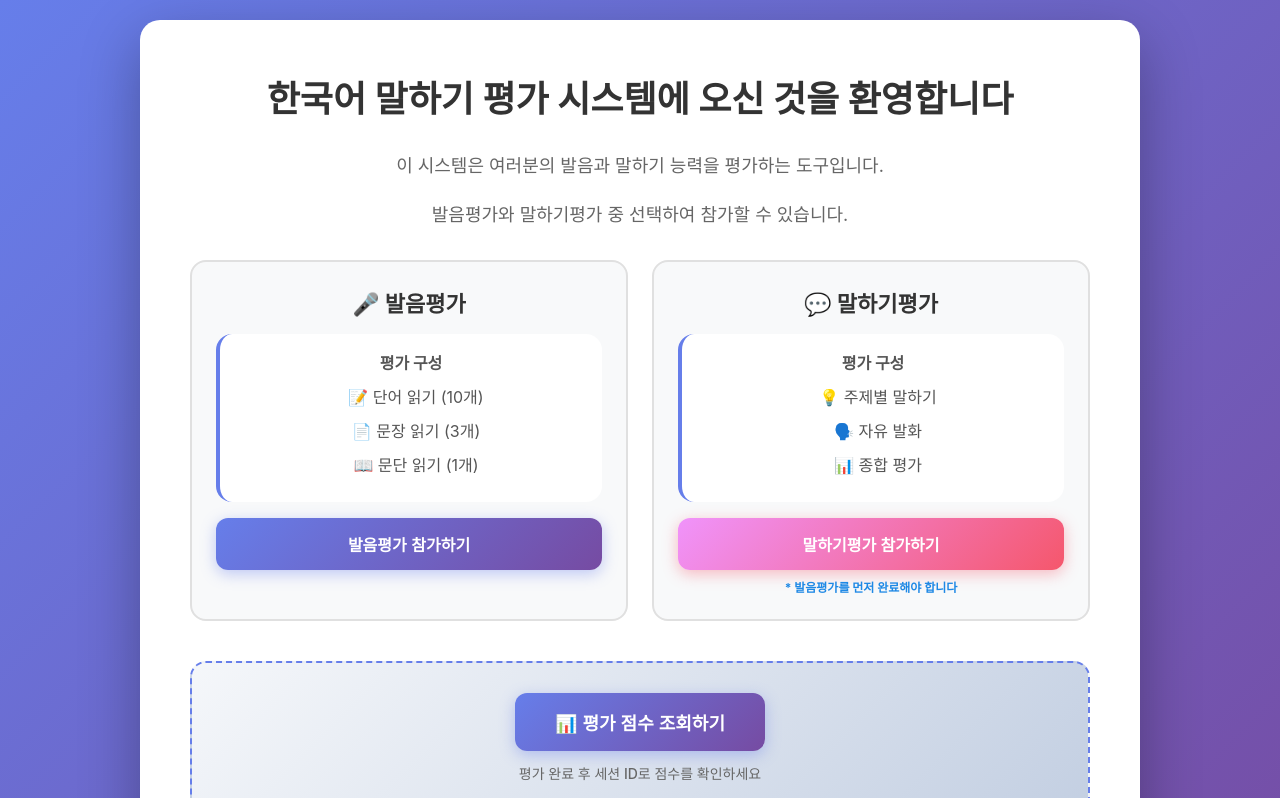
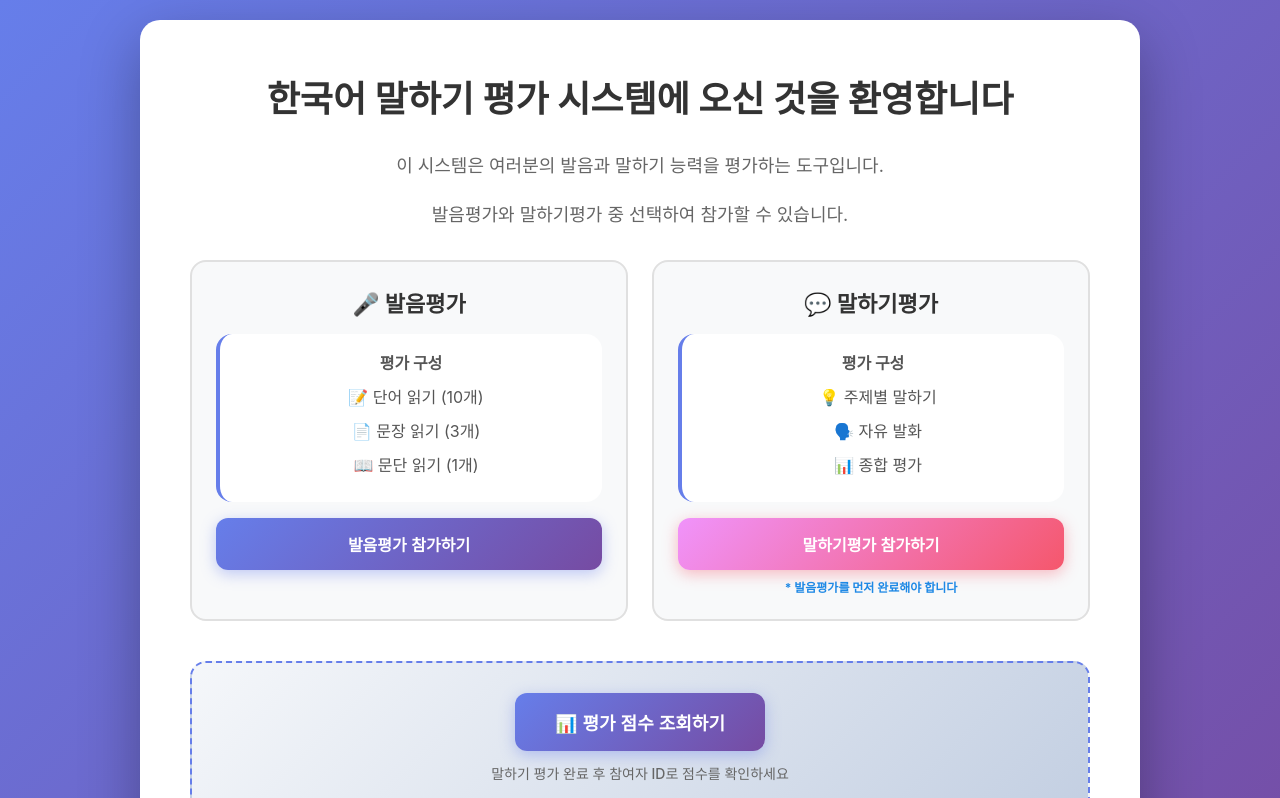
Before and after one commit to exphon/speechevaluation, a React (Create React App) app: page / in a window 1280 px wide. Shown: the top 798 px of the page. Built offline with nearby package versions, Linux system fonts and the light colour scheme; no server answers.

Commit message:
Update score lookup hint text to clarify participant ID usage

```diff
--- a/src/pages/IndexPage.js
+++ b/src/pages/IndexPage.js
@@ -85,7 +85,7 @@ const IndexPage = () => {
           >
             📊 평가 점수 조회하기
           </button>
-          <p className="lookup-hint">평가 완료 후 세션 ID로 점수를 확인하세요</p>
+          <p className="lookup-hint">말하기 평가 완료 후 참여자 ID로 점수를 확인하세요</p>
         </div>
 
         <div className="system-info">
```
